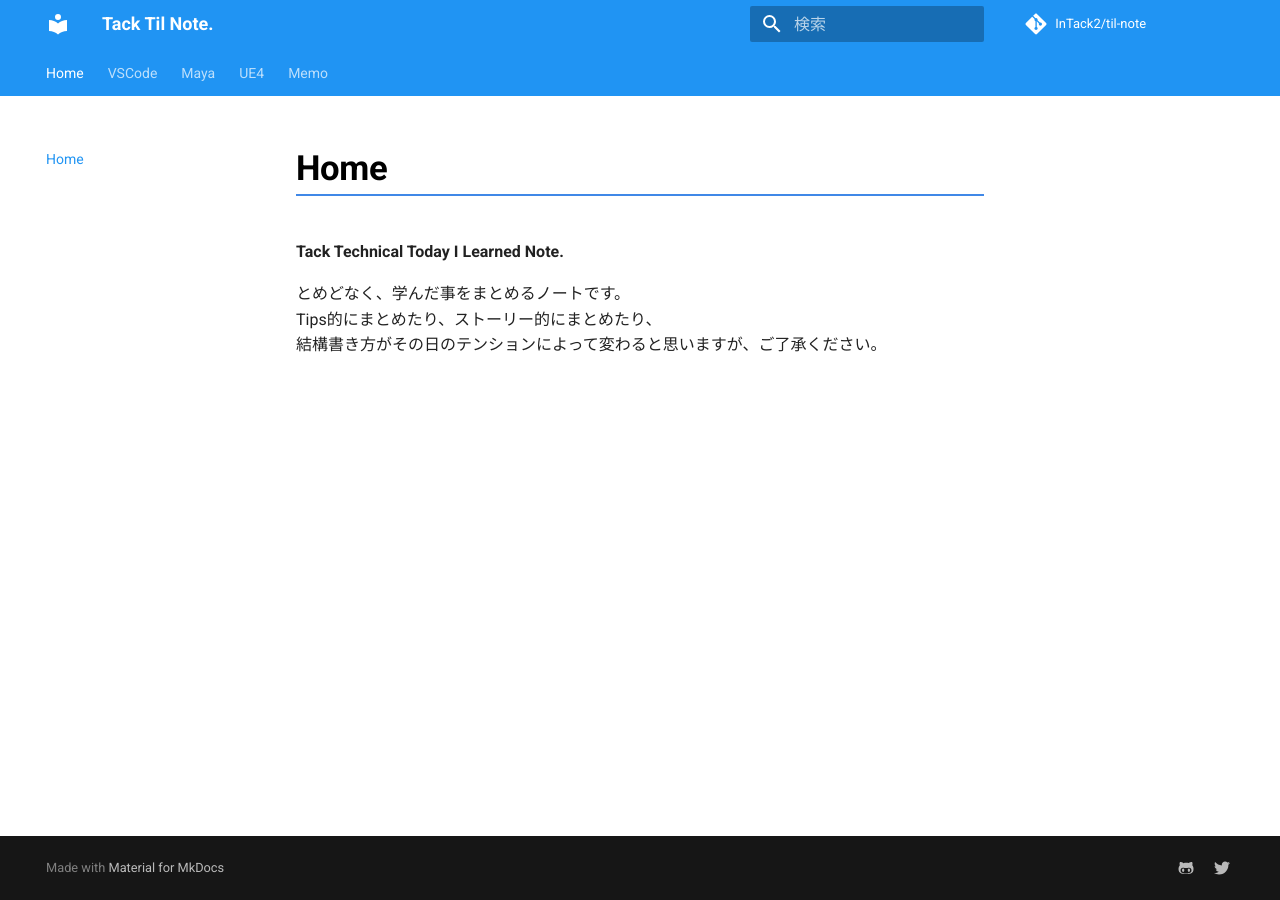
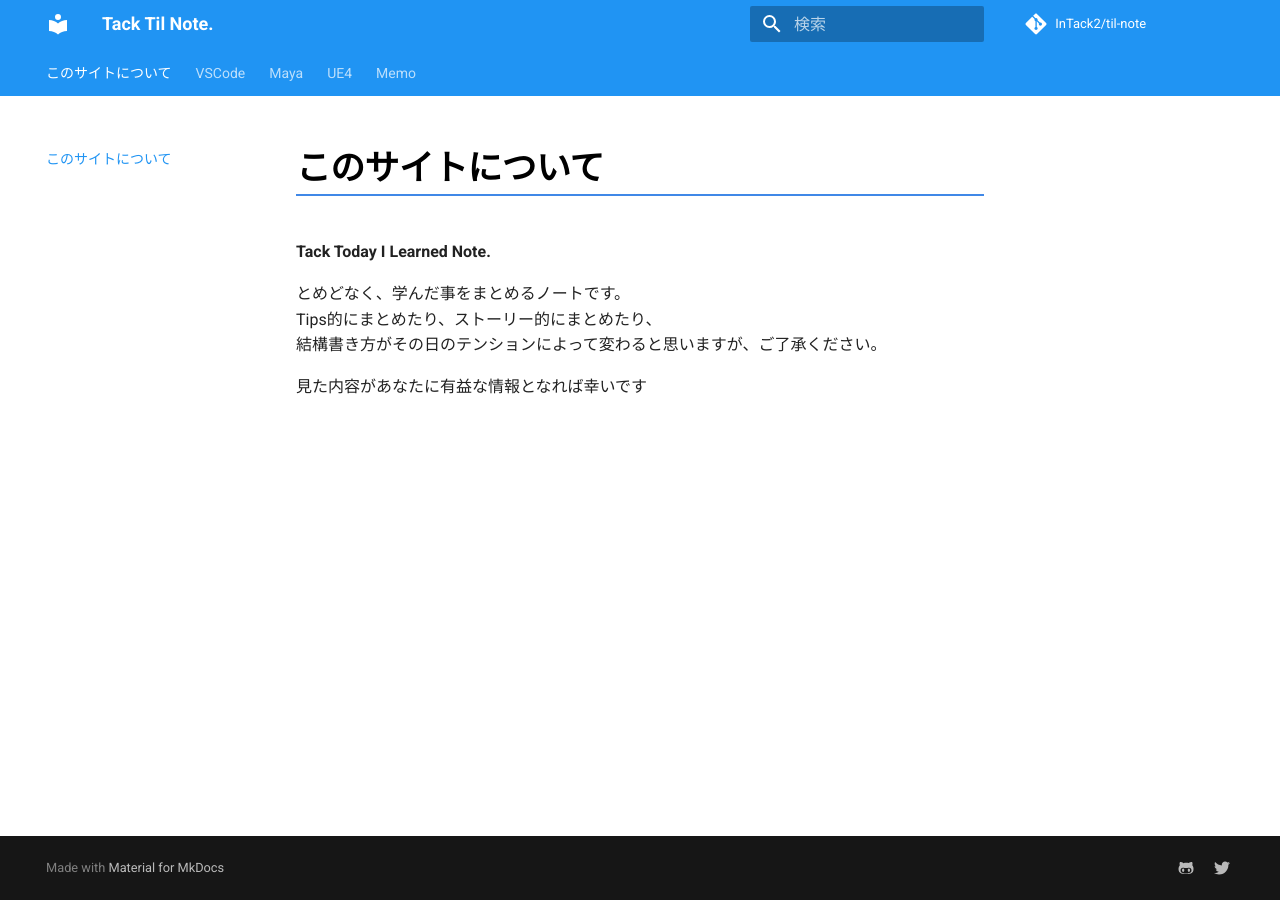
Before and after one commit to InTack2/til-note, an MkDocs documentation site: the page built from docs/index.md, in a window 1280 px wide. Built offline with MkDocs 1.6.1 and Material for MkDocs 9.7.7, drawn with Linux system fonts in a browser that asks for light colours; nearby versions of some CDN libraries; comment, search, counter and statistics services are not loaded.

Commit message:
最初の文言修正

```diff
--- a/docs/index.md
+++ b/docs/index.md
@@ -1,6 +1,9 @@
-# Home
-**Tack Technical Today I Learned Note.**
+# このサイトについて
+
+**Tack Today I Learned Note.**
 
 とめどなく、学んだ事をまとめるノートです。
 Tips的にまとめたり、ストーリー的にまとめたり、
 結構書き方がその日のテンションによって変わると思いますが、ご了承ください。
+
+見た内容があなたに有益な情報となれば幸いです
```
